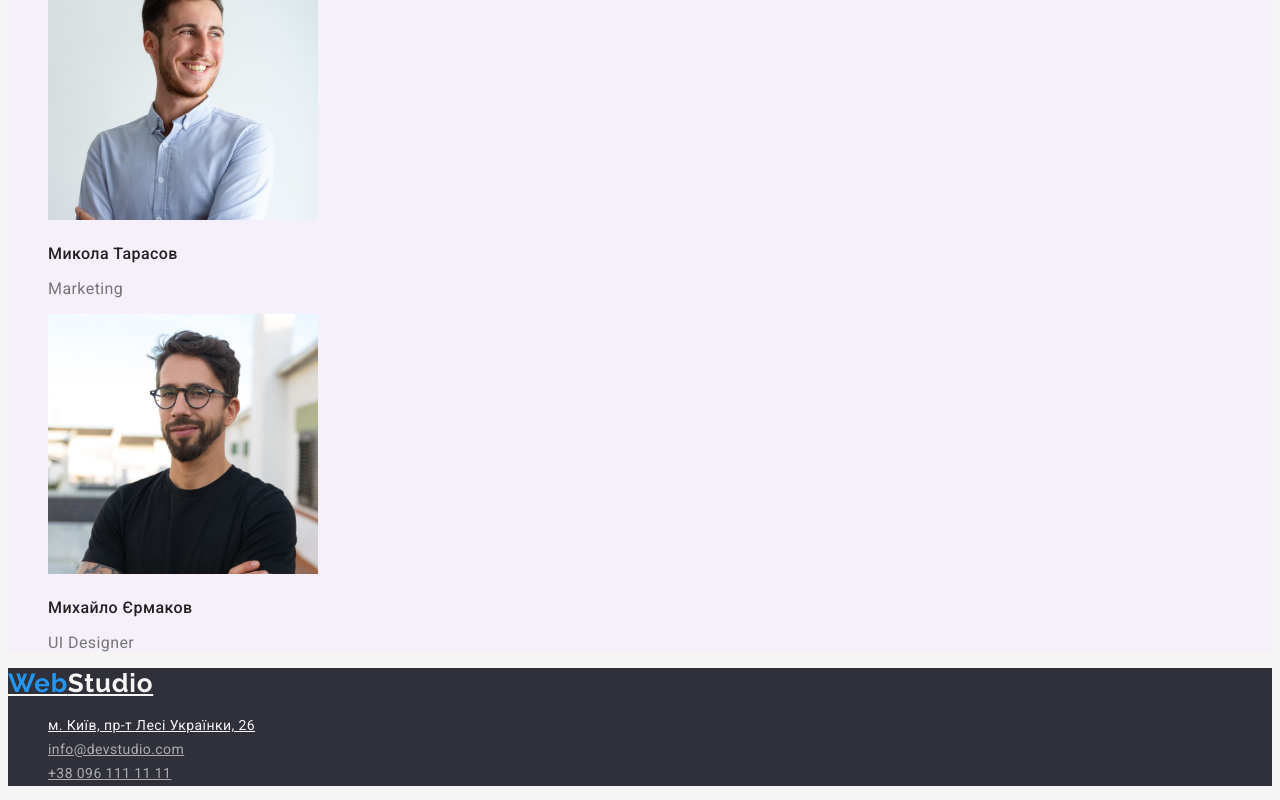
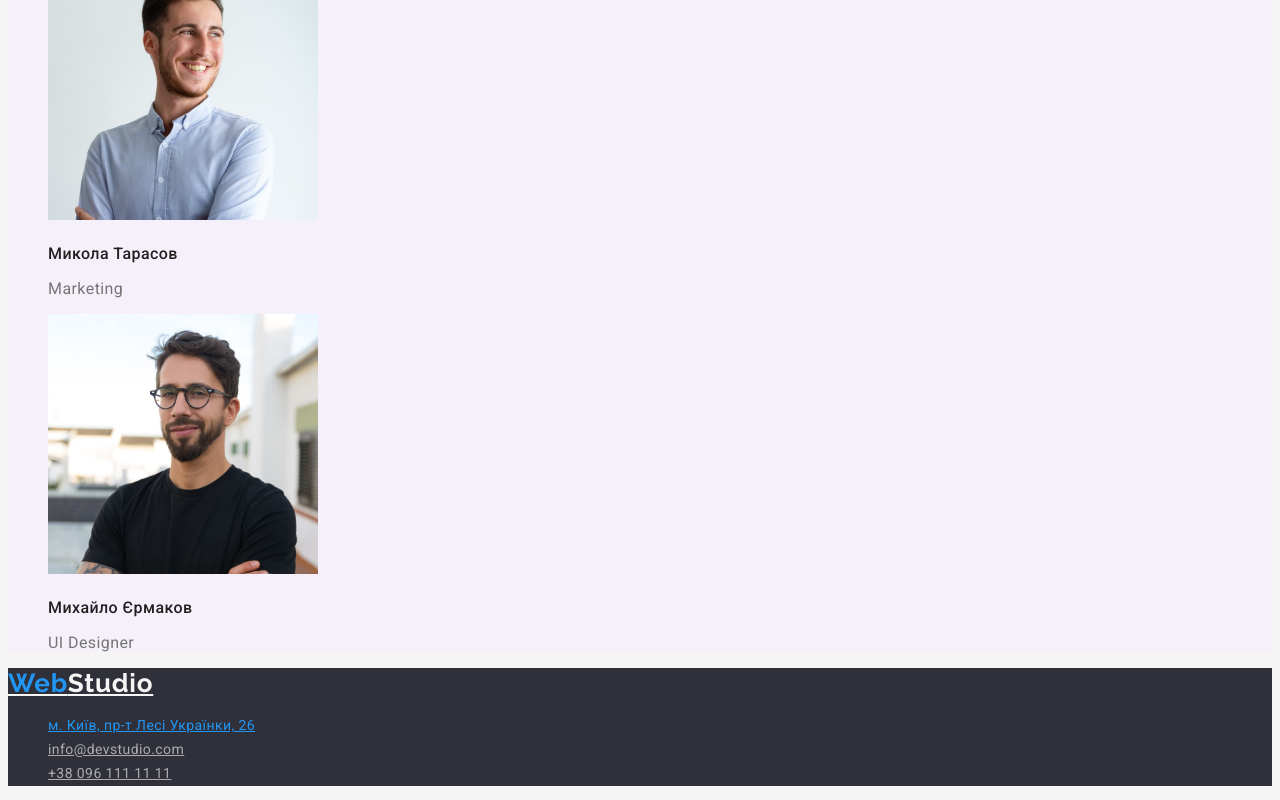
Before and after one commit to OleksandrBabichev/goit-markup-hw-02, a plain HTML site: page index.html in a window 1280 px wide. In both pictures the pointer is over the link "м. Київ, пр-т Лесі Українки, 26". Shown: the part 2479-3279 px from the top of the page. Drawn offline with Linux system fonts and the light colour scheme.

Commit message:
додає hover та focus у footer

```diff
--- a/css/Styles.css
+++ b/css/Styles.css
@@ -131,6 +131,13 @@ body {
     line-height: 1.2;
     letter-spacing: 0.03em;}
 
+.address .contact-foot:hover,
+.address .contact-foot:focus,
+.address .address-foot:hover,
+.address .address-foot:focus {
+    color: var(--hover-tet-color);
+}
+
 .address {
     font-style: normal;
     font-weight: 400;
```
